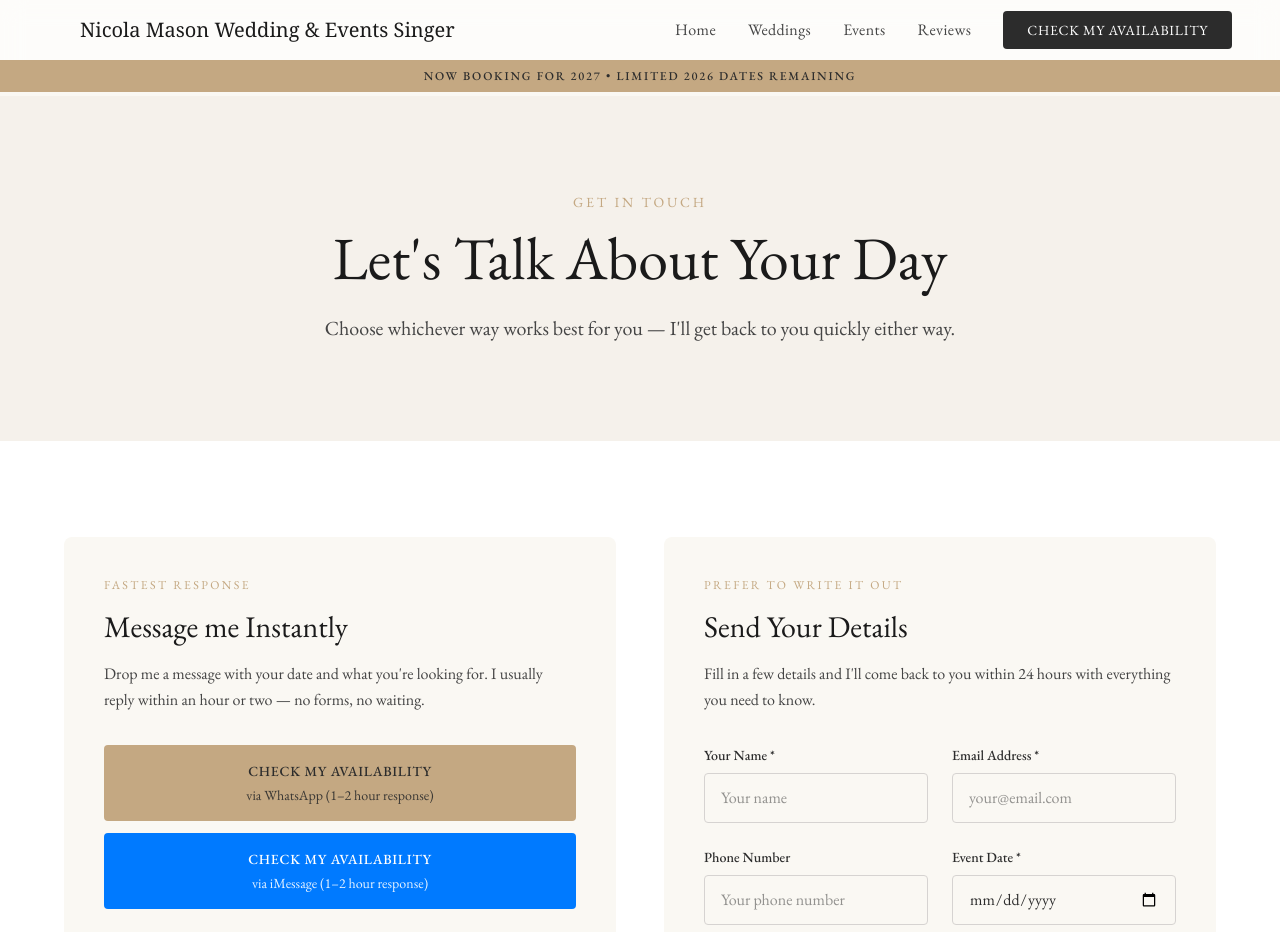
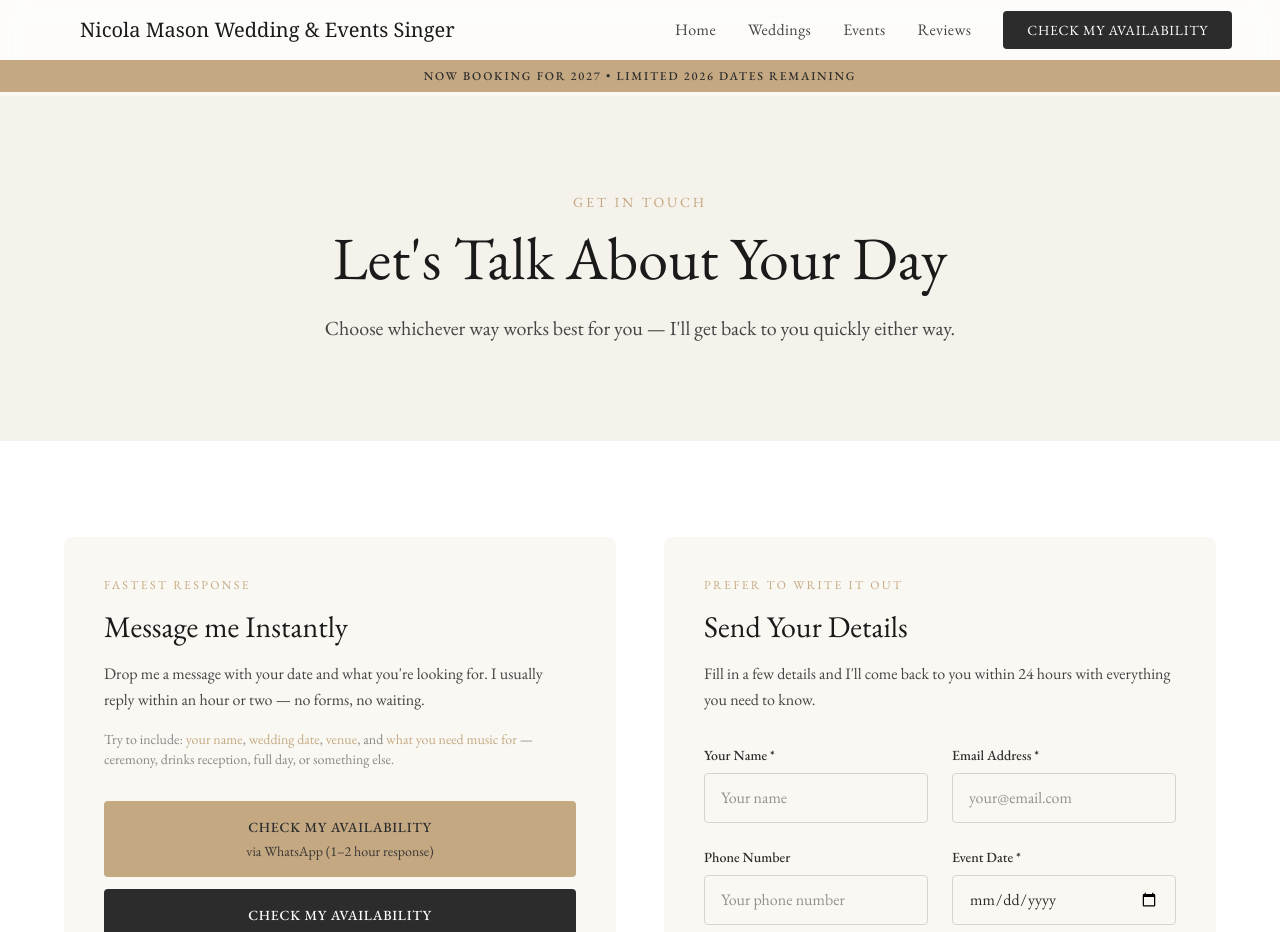
Before and after one commit to jsuth79/wedding-singer, a Next.js app: page /enquiry in a window 1280 px wide. Shown: the top 932 px of the page. Built offline with nearby package versions, Linux system fonts and the light colour scheme.

Commit message:
Update page.tsx

```diff
--- a/src/app/enquiry/page.tsx
+++ b/src/app/enquiry/page.tsx
@@ -45,8 +45,11 @@ export default function EnquirePage() {
               <h2 className="text-2xl md:text-3xl font-serif text-[#1a1a1a] mb-4">
                 Message me Instantly
               </h2>
-              <p className="text-[#444444] leading-relaxed mb-8">
+              <p className="text-[#444444] leading-relaxed mb-4">
                 Drop me a message with your date and what you&apos;re looking for. I usually reply within an hour or two — no forms, no waiting.
+              </p>
+              <p className="text-sm text-[#888888] mb-8">
+                Try to include: <span className="text-[#C4A882]">your name</span>, <span className="text-[#C4A882]">wedding date</span>, <span className="text-[#C4A882]">venue</span>, and <span className="text-[#C4A882]">what you need music for</span> — ceremony, drinks reception, full day, or something else.
               </p>
 
               <TrackedWhatsAppLink
@@ -60,12 +63,12 @@ export default function EnquirePage() {
               </TrackedWhatsAppLink>
 
               <a
-                href="sms:+447740360678"
-                className="inline-flex flex-col items-center bg-[#007AFF] hover:bg-[#0063CC] text-white px-8 py-4 text-sm uppercase tracking-wider transition-colors rounded-[4px] w-full text-center mb-8"
+                href="sms:+447740360678?body=Hi%20Nicola%2C%20I'm%20%5BNAME%5D%20and%20I'm%20getting%20married%20on%20%5BDATE%5D%20at%20%5BVENUE%5D.%20I'm%20interested%20in%20music%20for%20%5BCEREMONY%20%2F%20DRINKS%20%2F%20FULL%20DAY%5D.%20Are%20you%20available%3F"
+                className="inline-flex flex-col items-center bg-[#2C2C2C] hover:bg-[#1a1a1a] text-white px-8 py-4 text-sm uppercase tracking-wider transition-colors rounded-[4px] w-full text-center mb-8"
               >
                 <span className="font-medium">Check My Availability</span>
                 <span className="text-sm normal-case tracking-normal mt-1 opacity-90">
-                  via iMessage (1–2 hour response)
+                  via SMS (1–2 hour response)
                 </span>
               </a>
 
```
